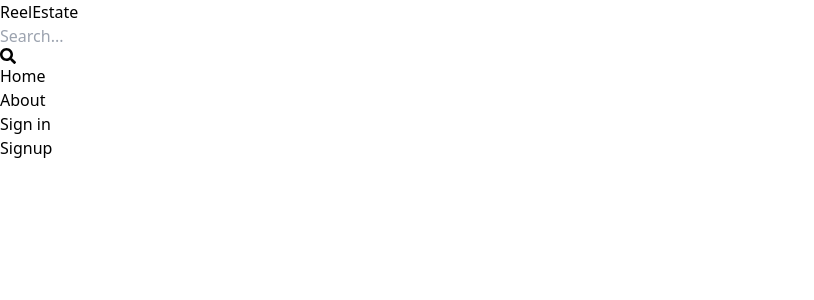
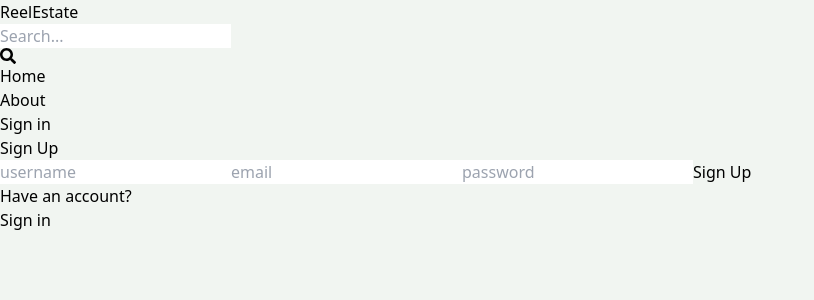
Before and after one commit to sudeepsudhevan/Real-Estate-MERN-Project, a React (Vite) app in the folder client/: page /sign-up in a window 1280 px wide. Shown: the top 300 px of the page, without its empty margins (0-814 px from the left). Built offline with nearby package versions, Linux system fonts and the light colour scheme.

Commit message:
Complete Sign Up page UI

```diff
--- a/client/src/index.css
+++ b/client/src/index.css
@@ -1,3 +1,7 @@
 @tailwind base;
 @tailwind components;
 @tailwind utilities;
+
+body {
+    background-color: rgb(241,245,241);
+}
--- a/client/src/pages/Signup.jsx
+++ b/client/src/pages/Signup.jsx
@@ -1,6 +1,27 @@
+import { Link } from 'react-router-dom';
 
 export default function Signup() {
     return (
-        <div>Signup</div>
+        <div className="p-3 max-w-lg mx-auto">
+            <h1 className="text-3xl text-center font-semibold my-7">Sign Up</h1>
+            <form className="flex flex-col gap-4">
+                <input type="text" placeholder="username"
+                    className="border rounded-lg p-3 "
+                    id="username" />
+                <input type="email" placeholder="email"
+                    className="border rounded-lg p-3 "
+                    id="email" />
+                <input type="password" placeholder="password"
+                    className="border rounded-lg p-3 "
+                    id="password" />
+                <button className="bg-slate-700 text-white p-3 rounded-lg uppercase hover:opacity-95 disabled:opacity-80">Sign Up</button>
+            </form>
+            <div className='flex gap-2 mt-5'>
+                <p>Have an account?</p>
+                <Link to={"/sign-in"}>
+                    <span className='text-blue-700'>Sign in</span>
+                </Link>
+            </div>
+        </div>
     )
 }
```
